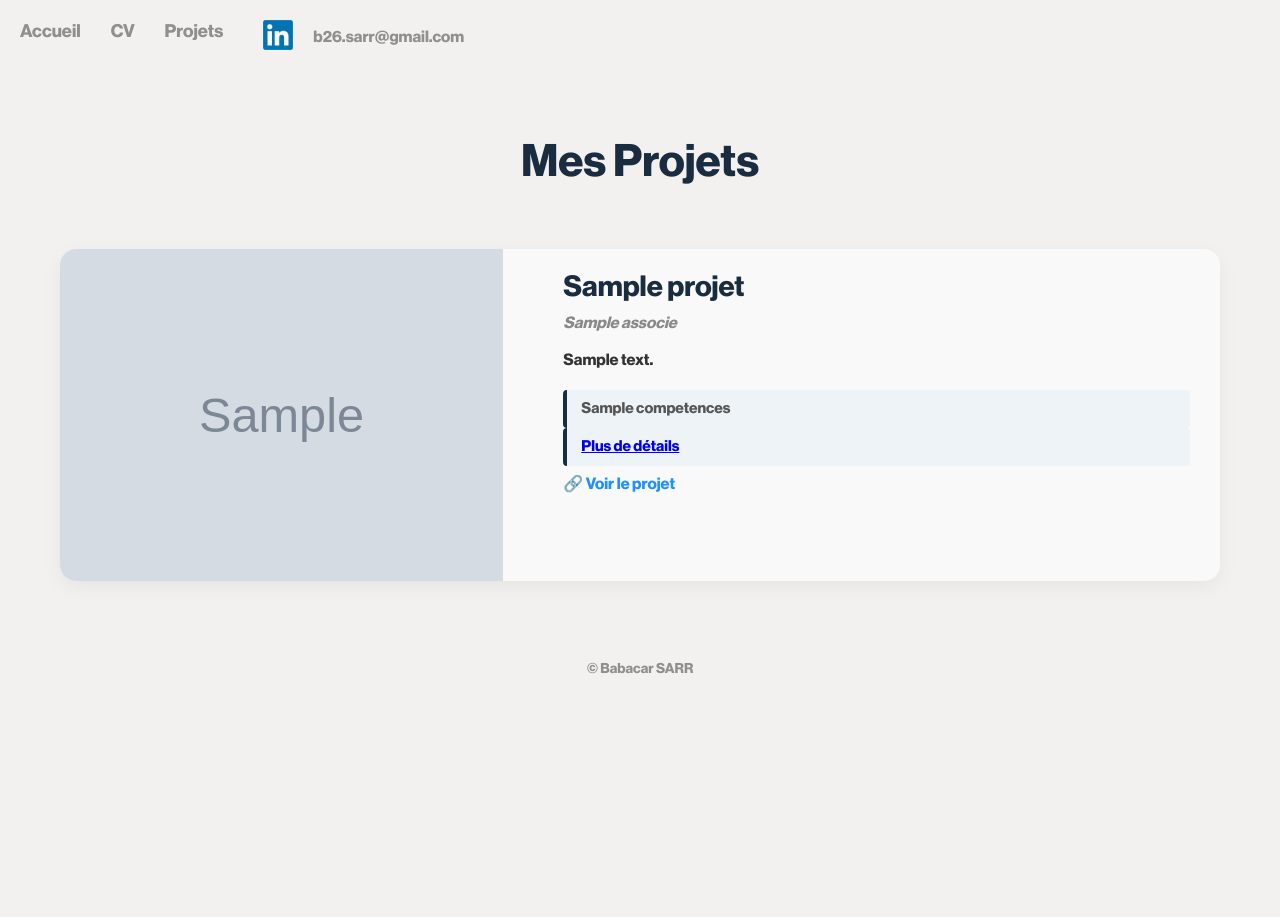
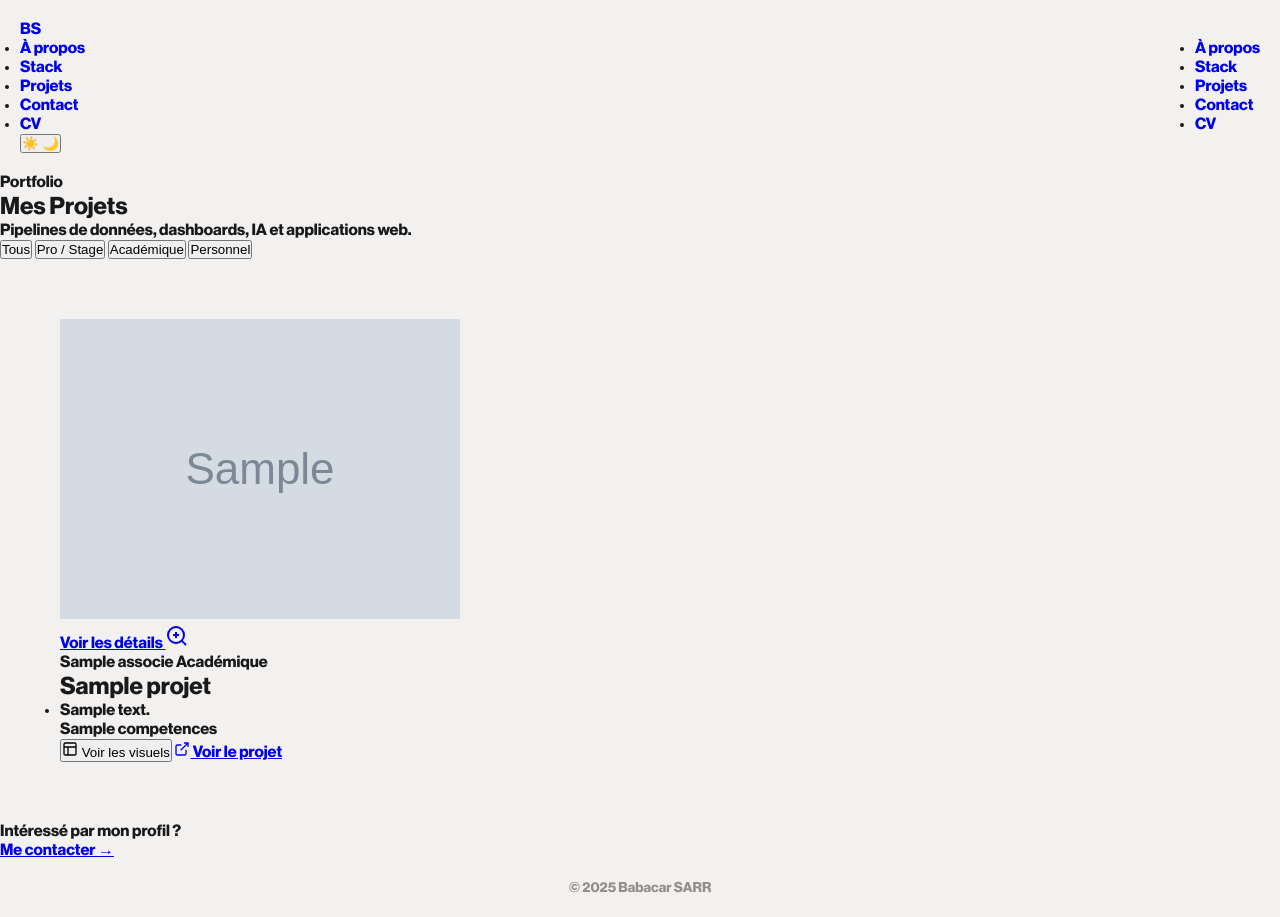
Before and after one commit to babacar-bs/Portfolio, a Flask app: template templates/projet.html in a window 1280 px wide. Before the commit the page ends 674 px from the top, so only its background shows below. Run offline with Flask 3, Linux system fonts and the light colour scheme; the template is opened without the code that fills it: most values are stand-ins (such as "Sample title", 1, 10 or a date in 2020); grey boxes marked "Sample" are stand-in pictures.

Commit message:
Update projet.html
version 2 portfolio

```diff
--- a/templates/projet.html
+++ b/templates/projet.html
@@ -1,119 +1,240 @@
 <!DOCTYPE html>
-<html lang="fr">
+<html lang="fr" data-theme="light">
 <head>
   <meta charset="UTF-8" />
-  <title>Projets – Babacar SARR</title>
   <meta name="viewport" content="width=device-width, initial-scale=1.0" />
-  <link rel="shortcut icon" href="{{ url_for('static', filename='img/log.ico')}}" type="image/x-icon">
+  <meta name="description" content="Projets de Babacar SARR – Data Engineer & BI Developer" />
+  <link rel="shortcut icon" href="{{ url_for('static', filename='img/log.ico') }}" type="image/x-icon" />
   <link rel="stylesheet" href="https://cdn.jsdelivr.net/npm/glightbox/dist/css/glightbox.min.css" />
   <link rel="stylesheet" href="{{ url_for('static', filename='css/projets.css') }}" />
+  <link href="https://fonts.googleapis.com/css2?family=Syne:wght@700;800&family=DM+Sans:wght@400;500;600&display=swap" rel="stylesheet" />
+  <title>Projets</title>
 </head>
 <body>
 
-<header>
-  <div class="hamburger" id="hamburger">&#9776;</div>
-  <nav class="nav-desktop">
+<!-- HEADER -->
+<header id="header">
+  <nav class="nav-inner">
+    <a href="/" class="nav-logo">BS</a>
     <ul class="nav-links">
-      <li><a href="/" class="{{ 'active-link' if request.path == '/' else '' }}">Accueil</a></li>
-      <li><a href="/cv" class="{{ 'active-link' if request.path == '/cv' else '' }}">CV</a></li>
-      <li><a href="/projets" class="{{ 'active-link' if request.path == '/projets' else '' }}">Projets</a></li>
+      <li><a href="/#about">À propos</a></li>
+      <li><a href="/#stack">Stack</a></li>
+      <li><a href="/projets" class="active">Projets</a></li>
+      <li><a href="/#contact">Contact</a></li>
+      <li><a href="/cv">CV</a></li>
     </ul>
-    <ul class="iconslist4">
-      <li class="icons">
-        <a href="https://linkedin.com/in/babacar-s" target="_blank">
-          <img src="{{ url_for('static', filename='img/linkedin_icon.png') }}" alt="LinkedIn" />
-        </a>
-      </li>
-      <li class="email"><a href="mailto:b26.sarr@gmail.com">b26.sarr@gmail.com</a></li>
+    <div class="nav-actions">
+      <button class="theme-toggle" id="themeToggle" aria-label="Changer de thème">
+        <span class="icon-sun">☀️</span>
+        <span class="icon-moon">🌙</span>
+      </button>
+      <div class="hamburger" id="hamburger">
+        <span></span><span></span><span></span>
+      </div>
+    </div>
+  </nav>
+  <div class="mobile-menu" id="mobileMenu">
+    <ul>
+      <li><a href="/#about" class="mobile-link">À propos</a></li>
+      <li><a href="/#stack" class="mobile-link">Stack</a></li>
+      <li><a href="/projets" class="mobile-link">Projets</a></li>
+      <li><a href="/#contact" class="mobile-link">Contact</a></li>
+      <li><a href="/cv" class="mobile-link">CV</a></li>
     </ul>
-  </nav>
-
-  <nav class="nav-menu" id="navMenu">
-    <ul class="nav-links">
-      <li><a href="/">Accueil</a></li>
-      <li><a href="/cv">CV</a></li>
-      <li><a href="/projets" class="active-link">Projets</a></li>
-    </ul>
-    <ul class="iconslist3">
-      <li class="icons">
-        <a href="https://linkedin.com/in/babacar-s" target="_blank">
-          <img src="{{ url_for('static', filename='img/linkedin_icon.png') }}" alt="LinkedIn" />
-        </a>
-      </li>
-      <li class="email"><a href="mailto:b26.sarr@gmail.com">b26.sarr@gmail.com</a></li>
-    </ul>
-  </nav>
+  </div>
 </header>
 
-<main class="container">
-  <h1>Mes Projets</h1>
+<!--PAGE HERO -->
+<section class="page-hero">
+  <div class="container">
+    <p class="page-label">Portfolio</p>
+    <h1 class="page-title">Mes <span class="accent">Projets</span></h1>
+    <p class="page-sub">Pipelines de données, dashboards, IA et applications web.</p>
+  </div>
+</section>
+
+<!--FILTRES  -->
+<div class="filters-bar" id="filtersBar">
+  <div class="container">
+    <div class="filters-inner">
+      <button class="filter-btn active" data-filter="all">Tous</button>
+      <button class="filter-btn" data-filter="pro">Pro / Stage</button>
+      <button class="filter-btn" data-filter="academique">Académique</button>
+      <button class="filter-btn" data-filter="perso">Personnel</button>
+    </div>
+  </div>
+</div>
+
+<!--PROJETS -->
+<main class="container projects-container">
 
   {% for projet in projets %}
-  <section class="project">
-    <div class="project-gallery">
-      <div class="gallery-container">
-        <a href="{{ url_for('static', filename=projet.medias[0].src) }}"
-           class="glightbox{{ projet.id }}"
-           data-gallery="gallery{{ projet.id }}">
-          <img src="{{ url_for('static', filename=projet.medias[0].src) }}" alt="Preview" />
-          <div class="overlay">
-            <div class="zoom-icon">
-              <svg xmlns="http://www.w3.org/2000/svg" width="32" height="32" fill="white" viewBox="0 0 24 24">
-                <path d="M10 2a8 8 0 105.293 14.293l5.707 5.707-1.414 1.414-5.707-5.707A8 8 0 0010 2zm0 2a6 6 0 110 12A6 6 0 0110 4z"/>
-              </svg>
-              <span>Plus de détails...</span>
-            </div>
-          </div>
-        </a>
+  <article class="project-row {{ projet.categorie | default('academique') }}" data-category="{{ projet.categorie | default('academique') }}">
 
-        {% for media in projet.medias[1:] %}
-          <a href="{{ url_for('static', filename=media.src) }}"
-             class="glightbox{{ projet.id }}"
-             data-gallery="gallery{{ projet.id }}"
-             {% if media.type == 'video' %}data-type="video"{% endif %}
-             style="display: none;"></a>
+    <!-- Galerie / Visuel -->
+    <div class="project-visual">
+      <a href="{{ url_for('static', filename=projet.medias[0].src) }}"
+         class="glightbox-{{ projet.id }}"
+         data-gallery="gallery-{{ projet.id }}">
+        <img src="{{ url_for('static', filename=projet.medias[0].src) }}"
+             alt="{{ projet.titre }}"
+             loading="lazy" />
+        <div class="visual-overlay">
+          <span class="zoom-label">Voir les détails</span>
+          <svg width="24" height="24" viewBox="0 0 24 24" fill="none" stroke="currentColor" stroke-width="2">
+            <circle cx="11" cy="11" r="8"/><path d="m21 21-4.35-4.35"/>
+            <path d="M11 8v6M8 11h6"/>
+          </svg>
+        </div>
+      </a>
+      <!-- Médias cachés pour le lightbox -->
+      {% for media in projet.medias[1:] %}
+        <a href="{{ url_for('static', filename=media.src) }}"
+           class="glightbox-{{ projet.id }}"
+           data-gallery="gallery-{{ projet.id }}"
+           {% if media.type == 'video' %}data-type="video"{% endif %}
+           style="display:none;"></a>
+      {% endfor %}
+      <!-- Badge nombre de médias -->
+      {% if projet.medias | length > 1 %}
+      <span class="media-count">{{ projet.medias | length }} visuels</span>
+      {% endif %}
+    </div>
+
+    <!-- Contenu -->
+    <div class="project-content">
+
+      <!-- En-tête -->
+      <div class="project-header">
+        <div class="project-meta">
+          {% if projet.associe %}
+          <span class="project-org">{{ projet.associe }}</span>
+          {% endif %}
+          <span class="project-badge {{ projet.categorie | default('academique') }}">
+            {% if projet.categorie == 'pro' %}Pro{% elif projet.categorie == 'perso' %}Personnel{% else %}Académique{% endif %}
+          </span>
+        </div>
+        <h2 class="project-title">{{ projet.titre }}</h2>
+      </div>
+
+      <!-- Description -->
+      <!-- <p class="project-desc">{{ projet.description }}</p> -->
+      <ul class="project-desc">
+        {% for line in projet.description.split('\n') %}
+          {% if line.strip() %}
+            <li>{{ line.strip() }}</li>
+          {% endif %}
+        {% endfor %}
+      </ul>
+
+      <!-- Stack -->
+      <div class="project-stack">
+        {% for tech in projet.competences.split(' · ') %}
+        <span class="tech-tag">{{ tech }}</span>
         {% endfor %}
       </div>
+
+      <!-- Actions -->
+      <div class="project-actions">
+        <button class="btn-details"
+                onclick="document.querySelector('.glightbox-{{ projet.id }}').click()">
+          <svg width="16" height="16" viewBox="0 0 24 24" fill="none" stroke="currentColor" stroke-width="2">
+            <rect x="3" y="3" width="18" height="18" rx="2"/><path d="M3 9h18M9 21V9"/>
+          </svg>
+          Voir les visuels
+        </button>
+        {% if projet.lien %}
+        <a href="{{ projet.lien }}" target="_blank" rel="noopener noreferrer" class="btn-link">
+          <svg width="16" height="16" viewBox="0 0 24 24" fill="none" stroke="currentColor" stroke-width="2">
+            <path d="M18 13v6a2 2 0 0 1-2 2H5a2 2 0 0 1-2-2V8a2 2 0 0 1 2-2h6"/>
+            <polyline points="15,3 21,3 21,9"/><line x1="10" y1="14" x2="21" y2="3"/>
+          </svg>
+          Voir le projet
+        </a>
+        {% endif %}
+      </div>
+
     </div>
+  </article>
+  {% endfor %}
 
-    <div class="project-details">
-      <h2>{{ projet.titre }}</h2>
-      {% if projet.associe %}
-      <p class="associe">{{ projet.associe }}</p>
-      {% endif %}
-      <p class="description">{{ projet.description }}</p>
-      <p class="competences">{{ projet.competences }}</p>
-      <p class="competences">
-        <a href="#" onclick="document.querySelector('.glightbox{{ projet.id }}').click(); return false;">
-            Plus de détails
-        </a>
-      </p>
-
-
-      {% if projet.lien %}
-        <p class="lien-projet">
-          <a href="{{ projet.lien }}" target="_blank" rel="noopener noreferrer">🔗 Voir le projet</a>
-        </p>
-      {% endif %}
-    </div>
-  </section>
-  {% endfor %}
 </main>
 
-<footer>
-  <p>© Babacar SARR</p>
+<!--CONTACT CTA-->
+<section class="contact-cta">
+  <div class="container">
+    <p>Intéressé par mon profil ?</p>
+    <a href="mailto:b26.sarr@gmail.com" class="btn-primary-cta">Me contacter →</a>
+  </div>
+</section>
+
+<footer class="footer">
+  <div class="container">
+    <p>© 2025 Babacar SARR</p>
+  </div>
 </footer>
 
 <script src="https://cdn.jsdelivr.net/npm/glightbox/dist/js/glightbox.min.js"></script>
 <script>
-  const hamburger = document.getElementById('hamburger');
-  const navMenu = document.getElementById('navMenu');
-  hamburger.addEventListener('click', () => {
-    navMenu.classList.toggle('active');
+  //Dark mode
+  const html = document.documentElement;
+  const toggle = document.getElementById('themeToggle');
+  const saved = localStorage.getItem('theme') || 'light';
+  html.setAttribute('data-theme', saved);
+  toggle.addEventListener('click', () => {
+    const next = html.getAttribute('data-theme') === 'light' ? 'dark' : 'light';
+    html.setAttribute('data-theme', next);
+    localStorage.setItem('theme', next);
   });
 
+  //Hamburger
+  const hamburger = document.getElementById('hamburger');
+  const mobileMenu = document.getElementById('mobileMenu');
+  hamburger.addEventListener('click', () => {
+    mobileMenu.classList.toggle('open');
+    hamburger.classList.toggle('open');
+  });
+  document.querySelectorAll('.mobile-link').forEach(l =>
+    l.addEventListener('click', () => {
+      mobileMenu.classList.remove('open');
+      hamburger.classList.remove('open');
+    })
+  );
+
+  //Header scroll
+  window.addEventListener('scroll', () => {
+    document.getElementById('header').classList.toggle('scrolled', window.scrollY > 20);
+  });
+
+  //Filtres
+  const filterBtns = document.querySelectorAll('.filter-btn');
+  const rows = document.querySelectorAll('.project-row');
+
+  filterBtns.forEach(btn => {
+    btn.addEventListener('click', () => {
+      filterBtns.forEach(b => b.classList.remove('active'));
+      btn.classList.add('active');
+      const filter = btn.dataset.filter;
+      rows.forEach(row => {
+        const match = filter === 'all' || row.dataset.category === filter;
+        row.style.opacity = '0';
+        row.style.transform = 'translateY(12px)';
+        setTimeout(() => {
+          row.style.display = match ? 'grid' : 'none';
+          if (match) {
+            requestAnimationFrame(() => {
+              row.style.opacity = '1';
+              row.style.transform = 'translateY(0)';
+            });
+          }
+        }, 150);
+      });
+    });
+  });
+
+  // ── GLightbox par projet ──
   {% for projet in projets %}
-    GLightbox({ selector: '.glightbox{{ projet.id }}' });
+  GLightbox({ selector: '.glightbox-{{ projet.id }}', touchNavigation: true });
   {% endfor %}
 </script>
 
```
